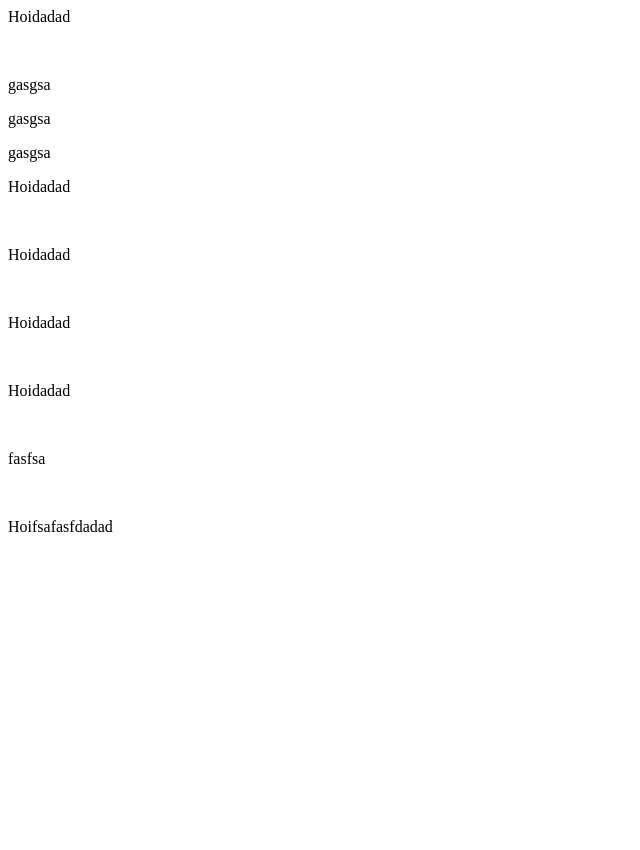
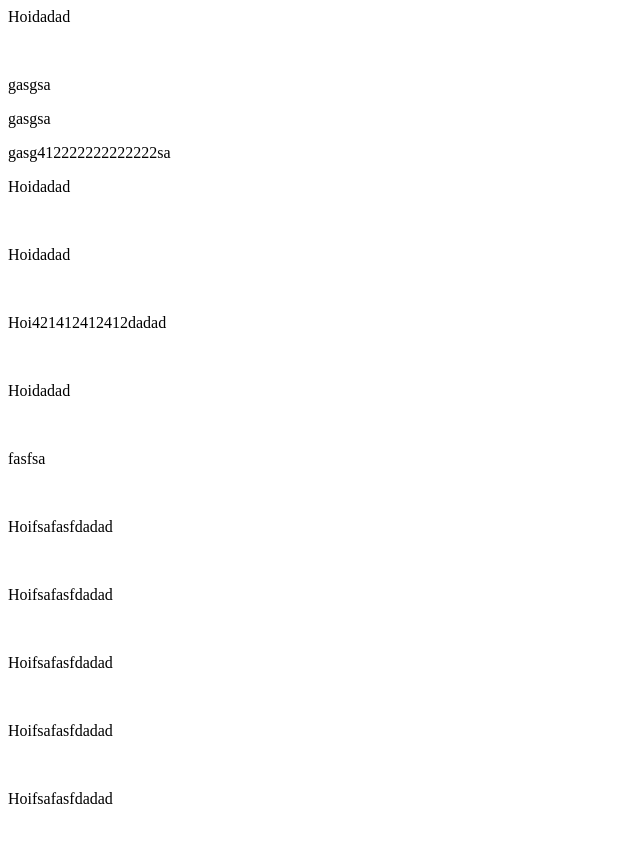
Before and after one commit to Qualiteit/projectschool, a PHP site: page /hoi.php in a window 1280 px wide. Shown: the whole page, without its empty margins (0-640 px from the left). Before the commit the page ends 532 px from the top, so only its background shows below. Run offline with PHP 8.4, Linux system fonts and the light colour scheme.

Commit message:
Update hoi.php

```diff
--- a/hoi.php
+++ b/hoi.php
@@ -2,11 +2,15 @@
     <p>Hoidadad</p><br>
     <p>gasgsa</p>
     <p>gasgsa</p>
-    <p>gasgsa</p>
+    <p>gasg412222222222222sa</p>
     <p>Hoidadad</p><br>
     <p>Hoidadad</p><br>
-    <p>Hoidadad</p><br>
+    <p>Hoi421412412412dadad</p><br>
     <p>Hoidadad</p><br>
     <p>fasfsa</p><br>
     <p>Hoifsafasfdadad</p><br>
+    <p>Hoifsafasfdadad</p><br>
+    <p>Hoifsafasfdadad</p><br>
+    <p>Hoifsafasfdadad</p><br>
+    <p>Hoifsafasfdadad</p><br>
 </html>
```
